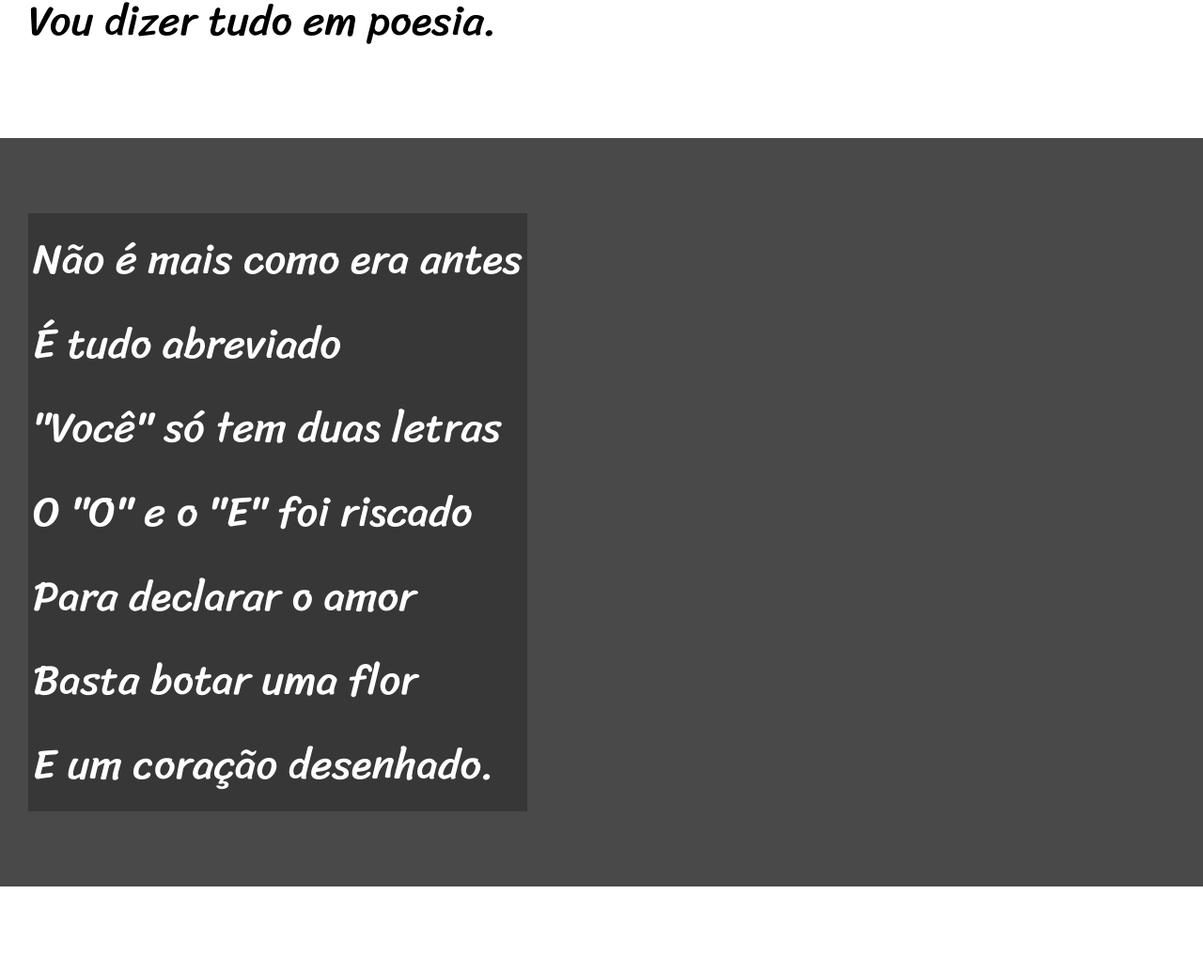
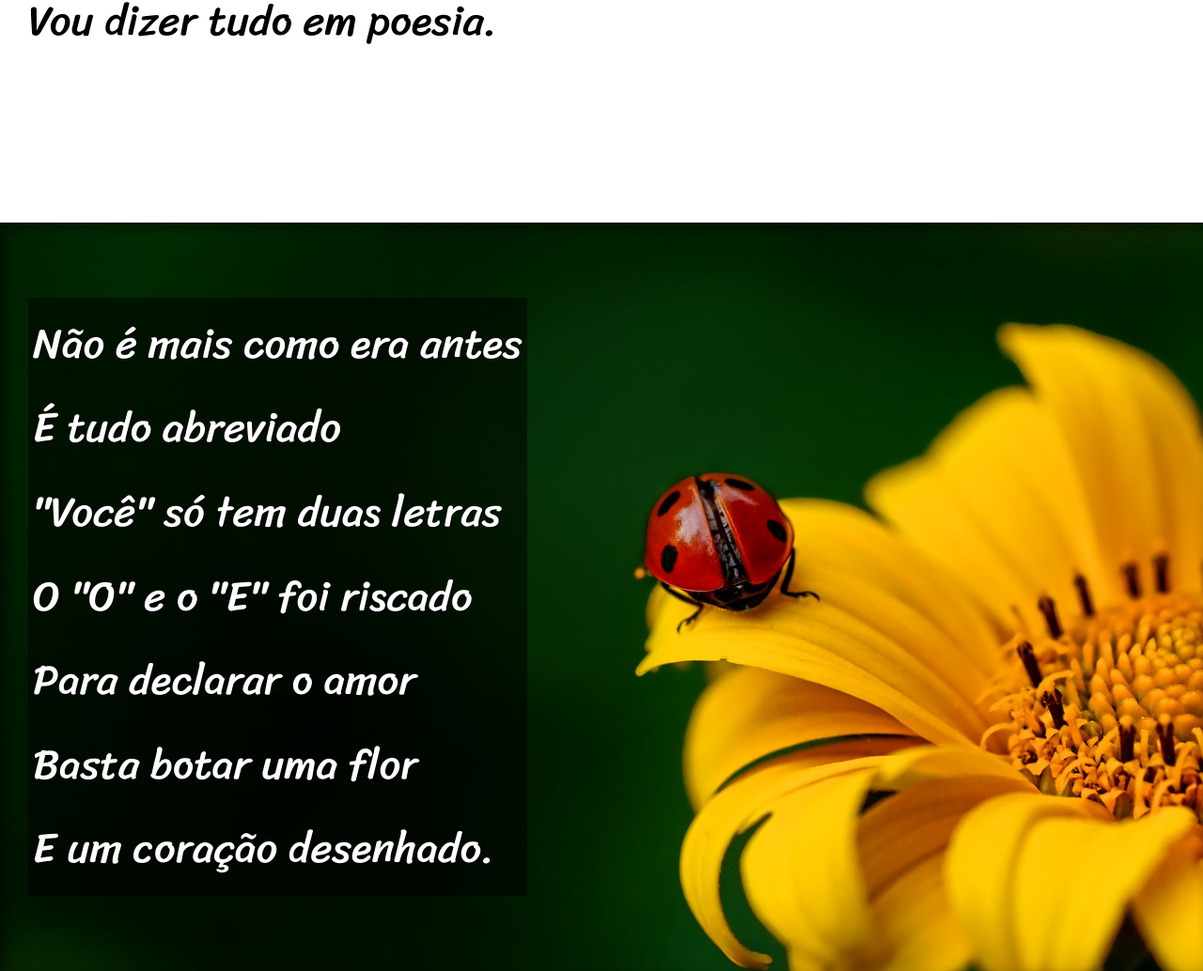
Before and after one commit to loiteroxx/html-css, a plain HTML site: page desafio/012/solo.html in a window 1280 px wide. Shown: the part 900-1934 px from the top of the page at 94% size. Drawn offline with Linux system fonts and the light colour scheme.

Commit message:
finalizando projeto

```diff
--- a/desafio/012/solo.html
+++ b/desafio/012/solo.html
@@ -24,7 +24,7 @@
             </p>
         </section>
 
-        <section class="imagem">
+        <section class="imagem" id="img01">
             <p >
                 Não é mais como era antes <br>
                 É tudo abreviado <br>
@@ -58,7 +58,7 @@
             </p>
         </section>
 
-        <section class="imagem">
+        <section class="imagem" id="img02">
             <p>
                 Tenho saudade das cartas <br>
                 Escritas com a própria mão <br>
--- a/desafio/012/style/style.css
+++ b/desafio/012/style/style.css
@@ -56,6 +56,10 @@ section{
     font-size: 3.5vw;
 }
 
+section > p {
+    padding-bottom: 2em;
+}
+
 section.normal{
     background-color: white;
     color: black;
@@ -64,12 +68,26 @@ section.normal{
 section.imagem{
     background-color: rgb(73, 73, 73);
     color: white;
+    background-size: cover;
+    background-attachment: fixed;
+    box-shadow: inset 6px 6px 13px 0px rgba(0, 0, 0, 0.452);
 }
 
 section.imagem > p{
     display: inline-block;
     padding: 5px;
-    background-color: rgba(0, 0, 0, 0.247);
+    background-color: rgba(0, 0, 0, 0.507);
+    text-shadow: 1px 1px 0px black;
+}
+
+section#img01{
+    background-image: url('../imagens/background001.jpg');
+    background-position: right center;
+}
+
+section#img02{
+    background-image: url('../imagens/background002.jpg');
+    background-position: right center;
 }
 
 footer{
```
